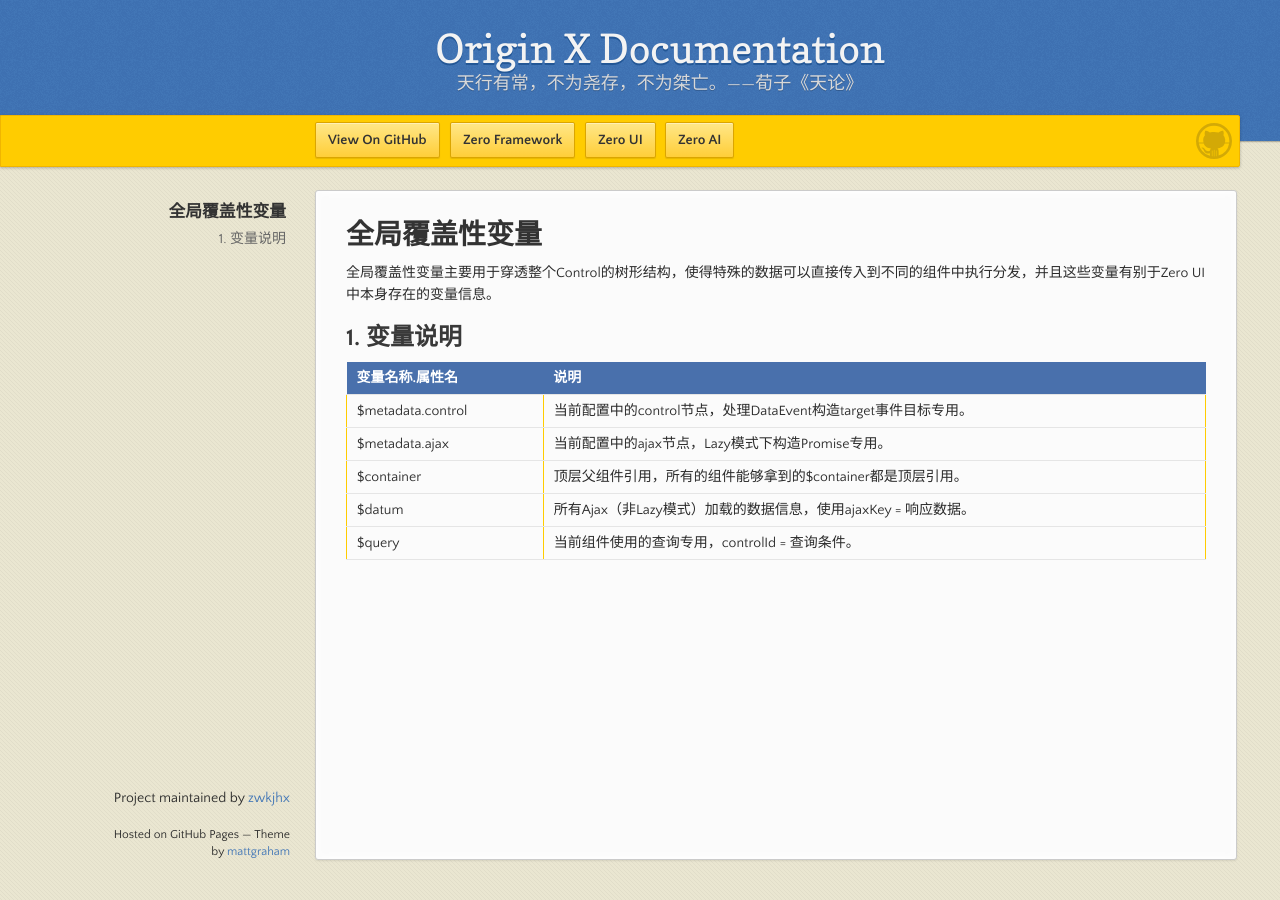
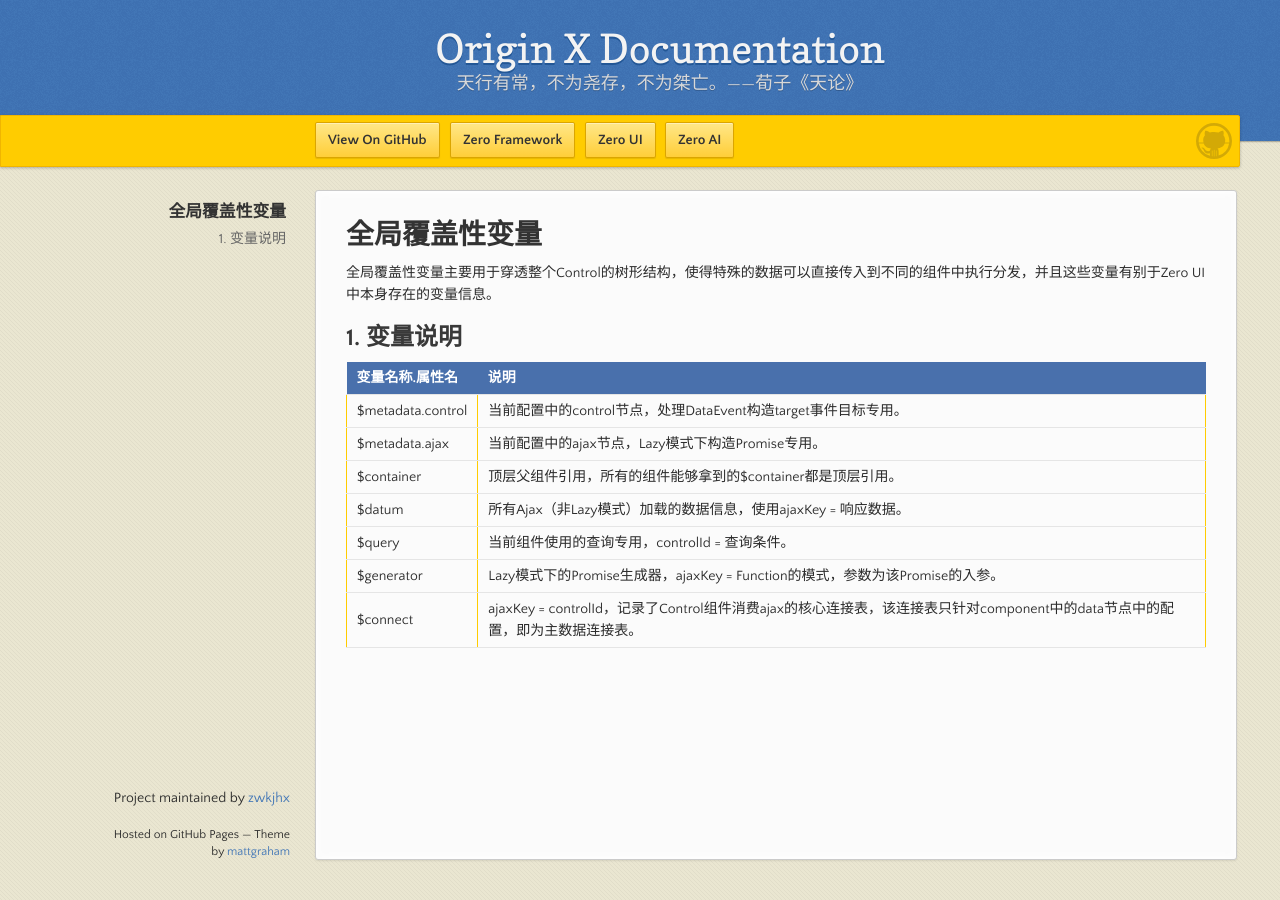
Before and after one commit to zwkjhx/ox-doc, a Jekyll site: the page built from specification/3-origin-xgui-fan/spo-016-quan-ju-fu-gai-xing-bian-liang.md, in a window 1280 px wide. Built offline with Jekyll 4.4.1, drawn with Linux system fonts in a browser that asks for light colours; our own code applies the rules of GitHub Pages for plain Markdown files.

Commit message:
Updates specification/3-origin-xgui-fan/spo-016-quan-ju-fu-gai-xing-bian-liang.md
Auto commit by GitBook Editor

```diff
--- a/specification/3-origin-xgui-fan/spo-016-quan-ju-fu-gai-xing-bian-liang.md
+++ b/specification/3-origin-xgui-fan/spo-016-quan-ju-fu-gai-xing-bian-liang.md
@@ -11,3 +11,5 @@
 | $container | 顶层父组件引用，所有的组件能够拿到的$container都是顶层引用。 |
 | $datum | 所有Ajax（非Lazy模式）加载的数据信息，使用ajaxKey = 响应数据。 |
 | $query | 当前组件使用的查询专用，controlId = 查询条件。 |
+| $generator | Lazy模式下的Promise生成器，ajaxKey = Function的模式，参数为该Promise的入参。 |
+| $connect | ajaxKey = controlId，记录了Control组件消费ajax的核心连接表，该连接表只针对component中的data节点中的配置，即为主数据连接表。 |
```
